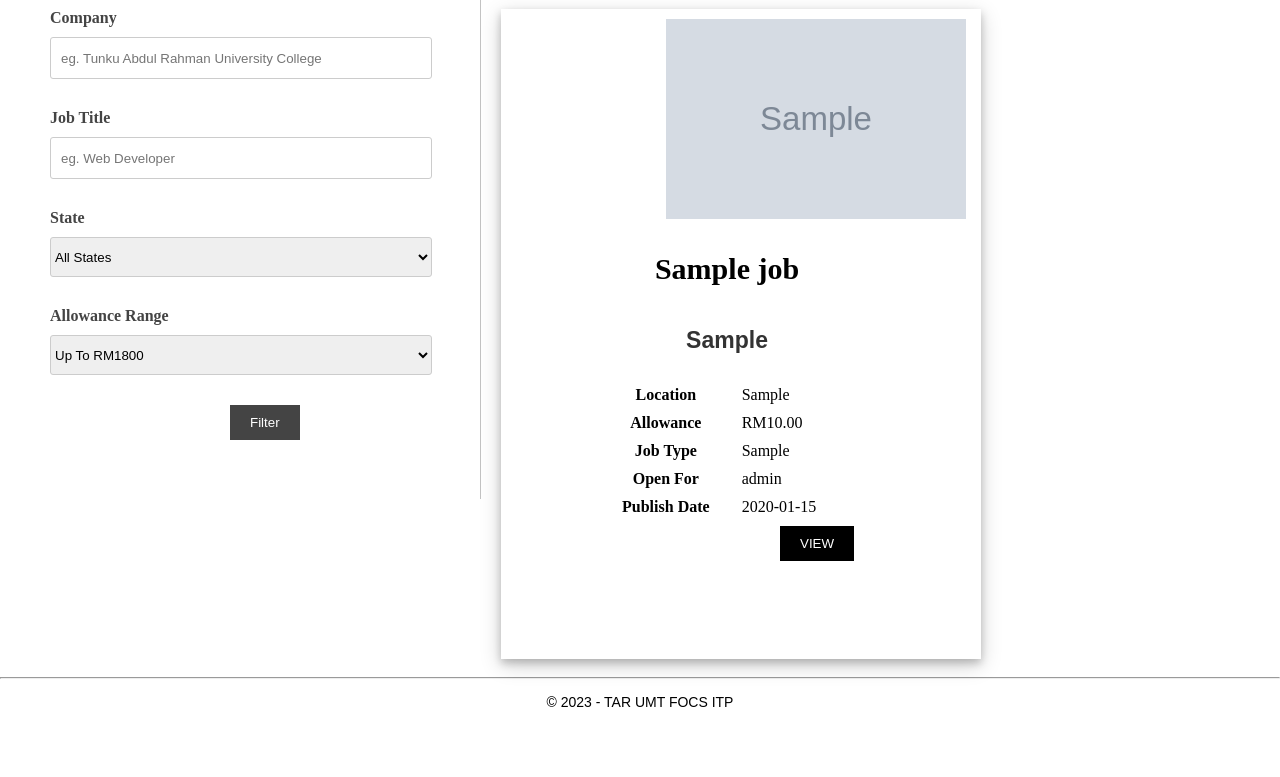
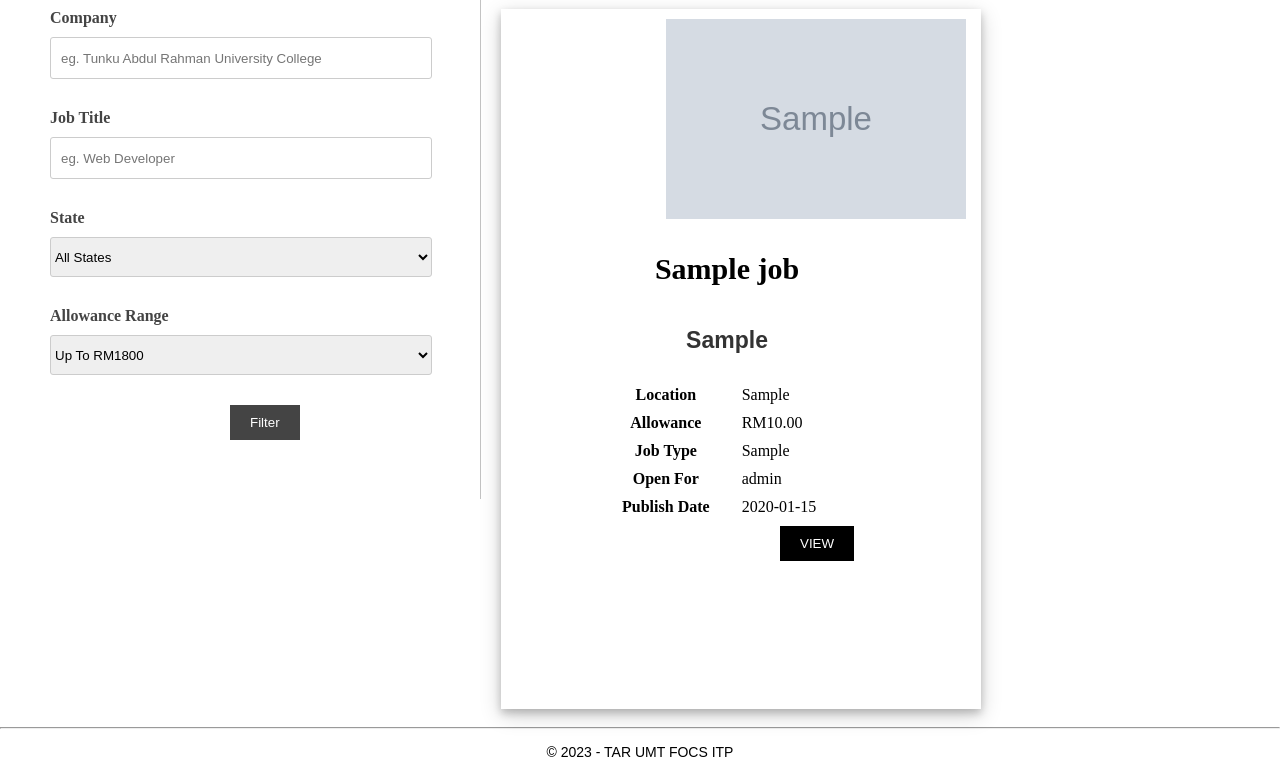
Before and after one commit to yongsean/cloud, a Flask app: template templates/SearchCompany.html in a window 1280 px wide. Shown: the part 180-957 px from the top of the page. Before the commit the page ends 887 px from the top, so only its background shows below. Run offline with Flask 3, Linux system fonts and the light colour scheme; the template is opened without the code that fills it: most values are stand-ins (such as "Sample title", 1, 10 or a date in 2020); grey boxes marked "Sample" are stand-in pictures; some libraries are stand-ins or nearby versions.

Commit message:
Update SearchCompany.html

```diff
--- a/templates/SearchCompany.html
+++ b/templates/SearchCompany.html
@@ -210,7 +210,7 @@
 
     .job-ad {
         width: 480px;
-        height: 650px;
+        height: 700px;
         margin: 10px;
         float: left;
         display: flex;
```
